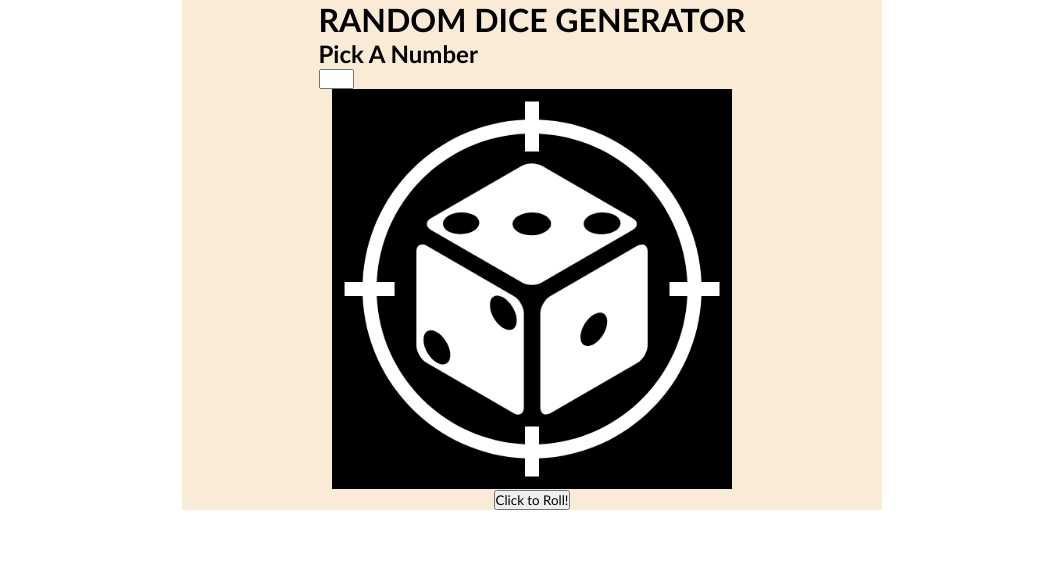
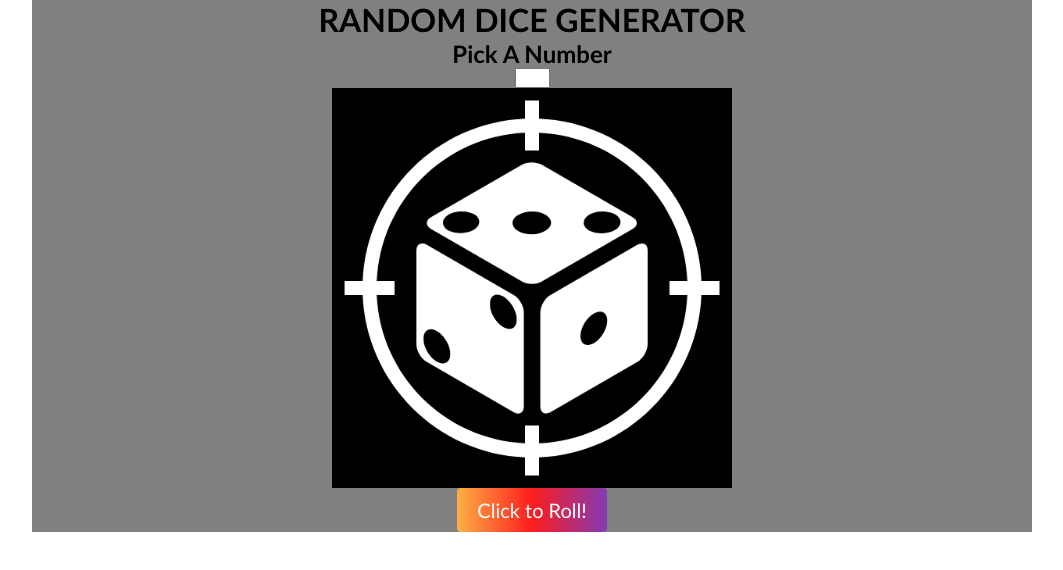
Before and after one commit to benjaminLeongSK/LabEx1, a plain HTML site: page index.html in a window 1280 px wide. Shown: the whole page, without its empty margins (108-1171 px from the left). Drawn offline with Linux system fonts and the light colour scheme.

Commit message:
css edit

```diff
--- a/styles.css
+++ b/styles.css
@@ -3,19 +3,25 @@
     box-sizing: border-box;
     padding: 0%;
     margin: 0%;
+    justify-content: spac;
 }
 
 .container{
-    width: 700px;
-    height: 1000%;
-    background-color: antiquewhite;
+    width: 1000px;
+    height: 10000%;
+    background-color: gray;
     margin: 0 auto;
     display: flex;
     flex-direction: column;
     align-items: center;
     justify-content: space-between;
 }
-
+.header{
+    display: flex;
+    flex-direction: column;
+    align-items: center;
+    justify-content: space-between;
+}
 .image{
     width: 400px;
     height: 400px;
@@ -25,3 +31,30 @@
     width: 400px;
     height: 400px
 }
+.divbtn{
+    transition: all 0.5s ease;
+}
+
+.btn{
+    display: flex;
+    justify-content: center;
+    align-items: center;
+    text-decoration: none;
+    padding: 10px 20px;
+    border: none;
+    outline: none;
+    border-radius: 4px;
+    background: #833ab4;
+    background: -webkit-linear-gradient(to right, #fcb045, #fd1d1d, #833ab4);
+    background: linear-gradient(to right, #fcb045, #fd1d1d, #833ab4);
+    color: #fff;
+    transition: all 0.5s ease;
+    font-size: 20px;
+}
+
+.btn:hover{
+    background: #0F2027;  /* fallback for old browsers */
+    background: -webkit-linear-gradient(to right, #2C5364, #203A43, #0F2027);  /* Chrome 10-25, Safari 5.1-6 */
+    background: linear-gradient(to right, #2C5364, #203A43, #0F2027); /* W3C, IE 10+/ Edge, Firefox 16+, Chrome 26+, Opera 12+, Safari 7+ */
+    transition: all 0.5s ease;
+}
```
